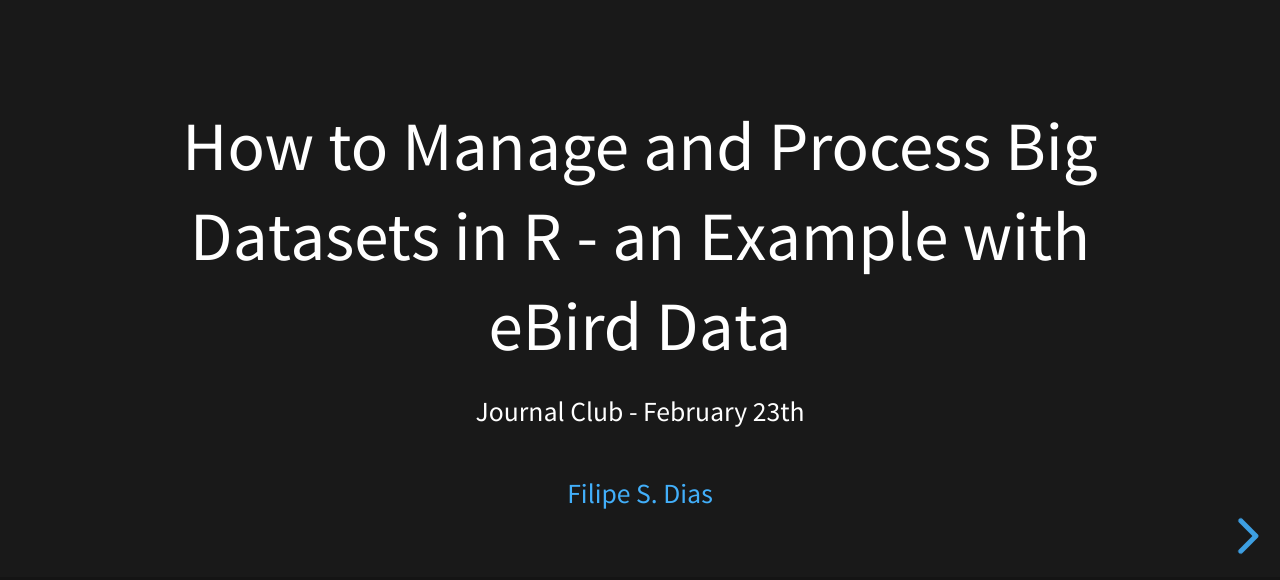
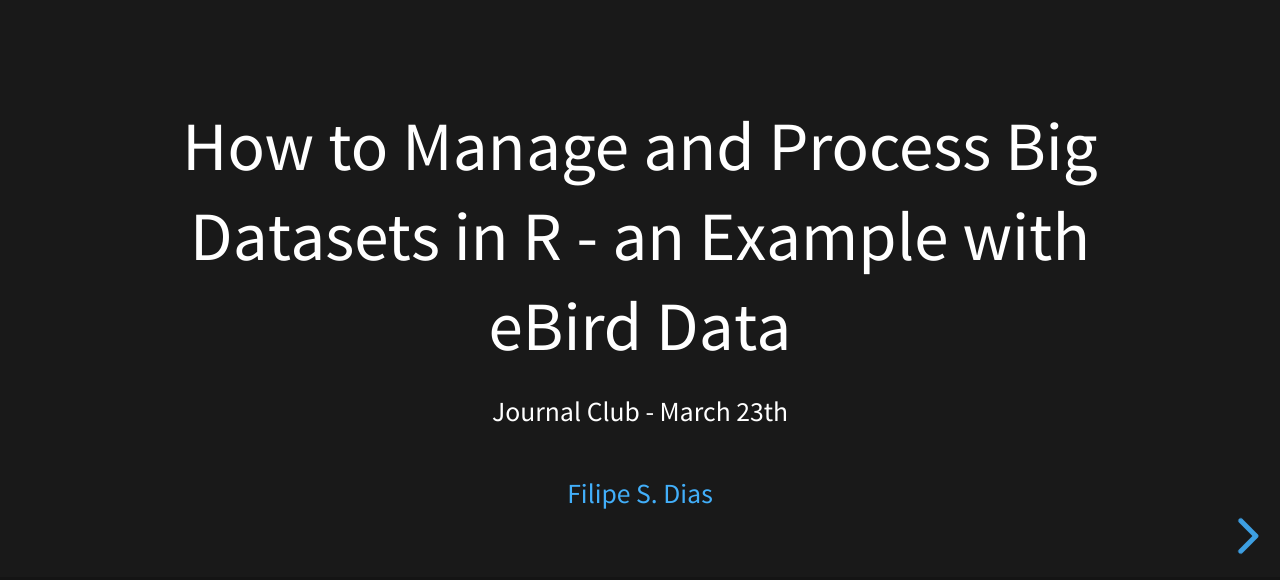
Before and after one commit to fsdias/presentations, a website: page bigdata/index.html in a window 1280 px wide. Shown: the part 220-800 px from the top of the page. Drawn offline with Linux system fonts and the light colour scheme.

Commit message:
Update index.html

```diff
--- a/bigdata/index.html
+++ b/bigdata/index.html
@@ -34,7 +34,7 @@
 					</a>
 					<p style="font-size:150%" >How to Manage and Process Big Datasets in R - an Example with eBird Data</p>
 					<p>
-						<small>Journal Club - February 23th</small>
+						<small>Journal Club - March 23th</small>
 					</p>
 					<p>
 						<small><a href="http://fsdias.github.io">Filipe S. Dias</a></small>
```
